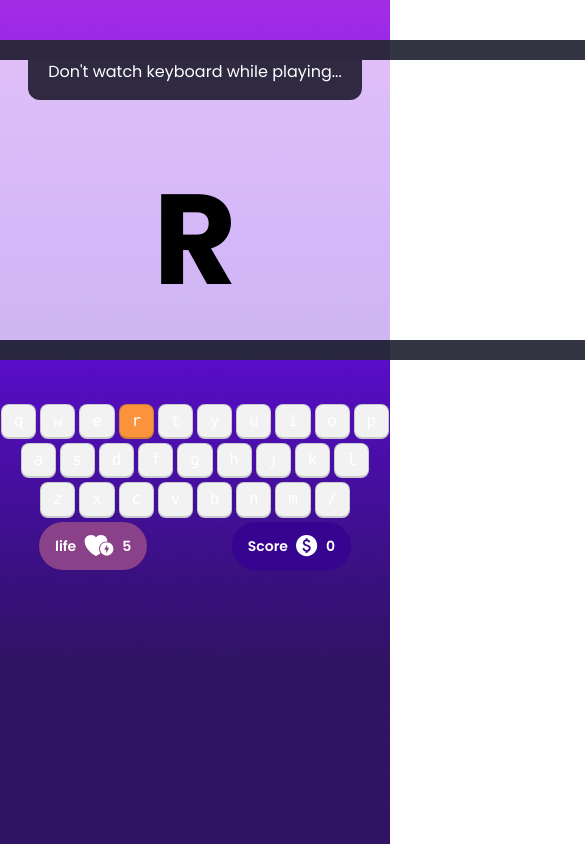
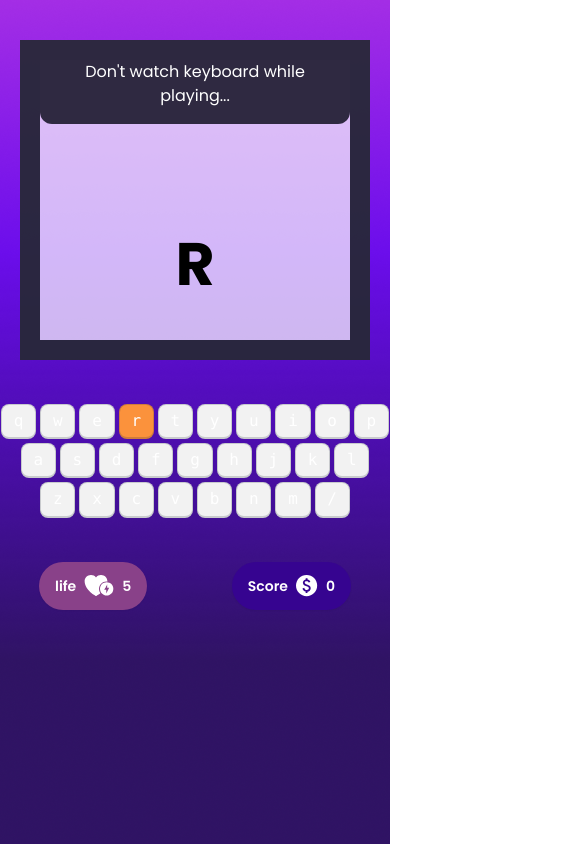
Before and after one commit to mahdigithubr/Alphabet-Class-pro, a plain HTML site: page index.html in a window 390 px wide. Both pictures are taken after a click on the button "Play Now". Shown: the top 844 px of the page, 585 px wide, since content can reach past the window. Drawn offline with nearby package versions, Linux system fonts and the light colour scheme.

Commit message:
add style for responsble device

```diff
--- a/index.html
+++ b/index.html
@@ -69,7 +69,7 @@
       >
         <div class="my-10">
           <div
-            class="artboard artboard-horizontal phone-6 border-[20px] border-[#010313CC] bg-[#FFFFFFB3]"
+            class="artboard artboard-horizontal lg:max-w-full max-w-[350px] md:max-w-[500px] phone-6 border-[20px] border-[#010313CC] bg-[#FFFFFFB3]"
           >
             <div class="flex justify-center">
               <p class="bg-[#2F2941] px-5 pb-4 rounded-b-xl">
@@ -77,7 +77,10 @@
               </p>
             </div>
             <div class="flex justify-center items-center h-full">
-              <p id="alphabet" class="text-9xl text-black font-bold uppercase">
+              <p
+                id="alphabet"
+                class="text-6xl lg:text-9xl text-black font-bold uppercase"
+              >
                 Y
               </p>
             </div>
@@ -118,7 +121,7 @@
             <kbd id="/" class="kbd">/</kbd>
           </div>
         </div>
-        <div class="flex justify-between w-4/5 m-auto">
+        <div class="flex justify-between w-4/5 m-auto lg:mt-0 mt-10">
           <button
             class="btn hover:bg-[#894189] bg-[#894189] text-white border-none rounded-full"
           >
```
